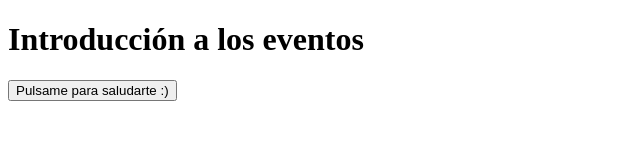
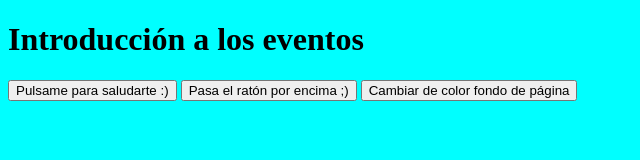
Before and after one commit to fdepablo/WsJavascriptAsirFelix, a plain HTML site: page 00_HolaMundo/04_HolaMundo.html in a window 1280 px wide. Shown: the whole page, without its empty margins (0-640 px from the left). Drawn offline with Linux system fonts and the light colour scheme.

Commit message:
add eventos hola mundo

```diff
--- a/00_HolaMundo/04_HolaMundo.html
+++ b/00_HolaMundo/04_HolaMundo.html
@@ -4,8 +4,13 @@
     <meta charset="UTF-8">
     <meta name="viewport" content="width=device-width, initial-scale=1.0">
     <title>Document</title>
+    <script>
+        function cambiarColor(){
+
+        }
+    </script>
 </head>
-<body>
+<body style="background-color:aqua">
     <!--
         Javascript es un lenguaje muy orientado a eventos, es decir, que muchas veces
         nuestro código NO se va a ejecutar cuando veamos la página, si no cuando
@@ -16,6 +21,17 @@
     -->
     <h1>Introducción a los eventos</h1>
     <button onclick="alert('Hola usuario')">Pulsame para saludarte :)</button>
-    <!-- Esto es un comentario de prueba -->
+
+    <!--
+        En en javascript tenemos mas eventos, no solo el de pulsar, hay eventos
+        para que prácticamente todo
+    -->
+    <button
+        onmouseover="console.log('raton pasando por encima')"
+        onmouseleave="console.log('raton saliendo del boton')"
+        onclick="console.log('raton pulsado')">Pasa el ratón por encima ;)</button>
+
+    <button onclick="document.body.style.background = 'pink'">Cambiar de color fondo de página</button>
+
 </body>
 </html>
```
